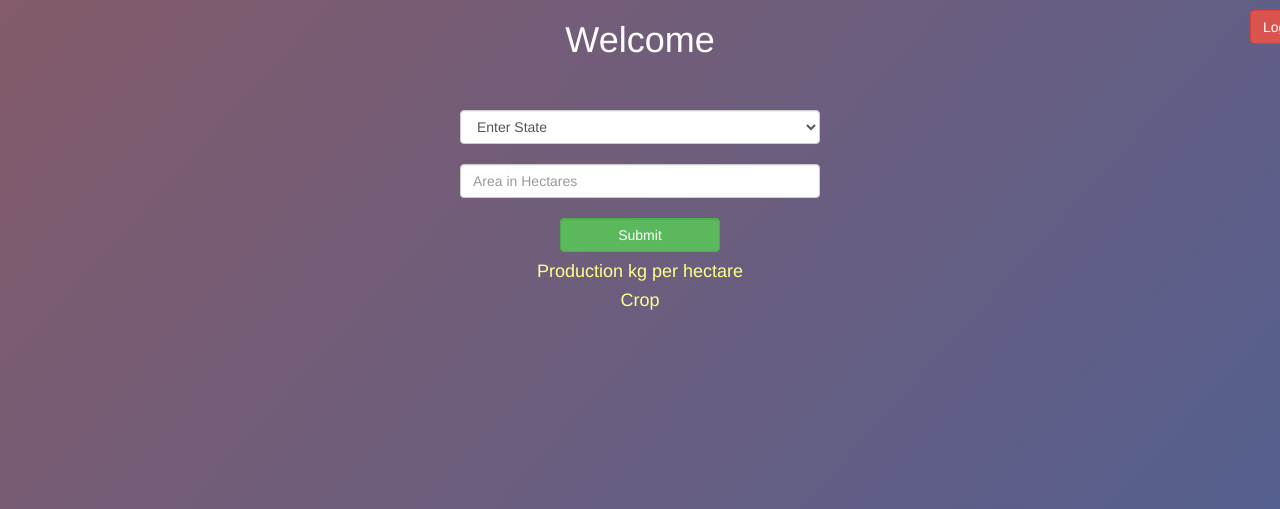
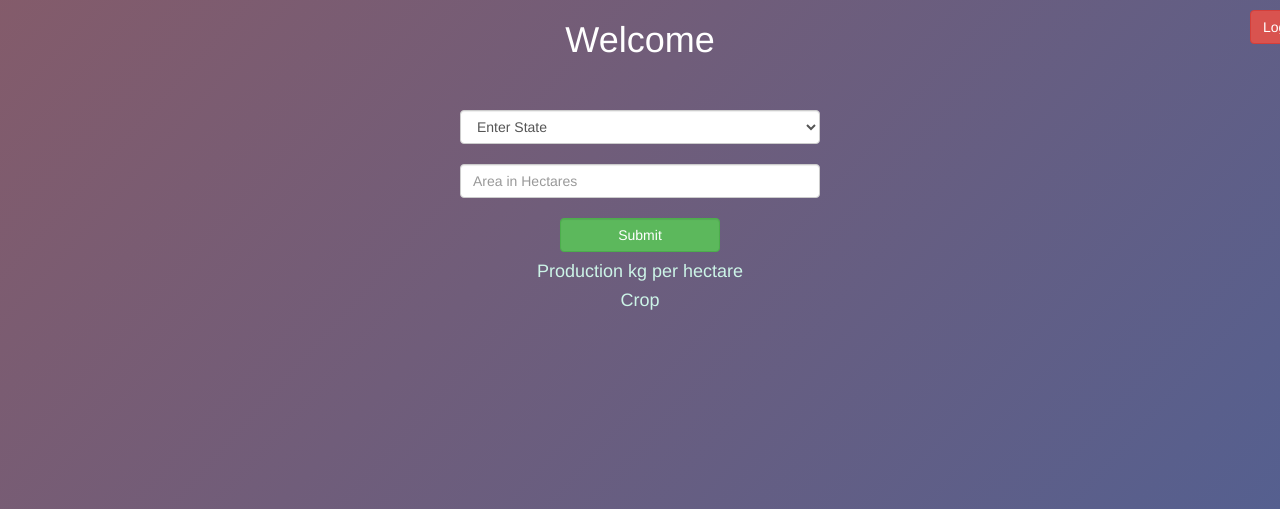
Before and after one commit to prathamzx/Crop-Prediction-System, a Flask app: template Qualify_or_ddos git/templates/home.html in a window 1280 px wide. Shown: the top 509 px of the page. Run offline with Flask 2, Linux system fonts and the light colour scheme; the template is opened without the code that fills it, so the values that code supplies are empty; parts of the project's set-up code (start-up, migrations or seed data) failed here and were passed over; some libraries are stand-ins or nearby versions.

Commit message:
Add files via upload

```diff
--- a/Qualify_or_ddos git/templates/home.html
+++ b/Qualify_or_ddos git/templates/home.html
@@ -76,9 +76,9 @@
       </div>
       <div style="font-size:30; color:#ffff8d;">
 {% if session.predict != "" %}
-<h4>Production kg per hectare</h4>
+<h4 style="color:#ccf4e7;">Production kg per hectare</h4>
 {{session.predict}}
-<h4>Crop</h4>
+<h4 style="color:#ccf4e7;">Crop</h4>
 {% for i in session.state%}
 {{i}}<br>
 {%endfor%}
```
